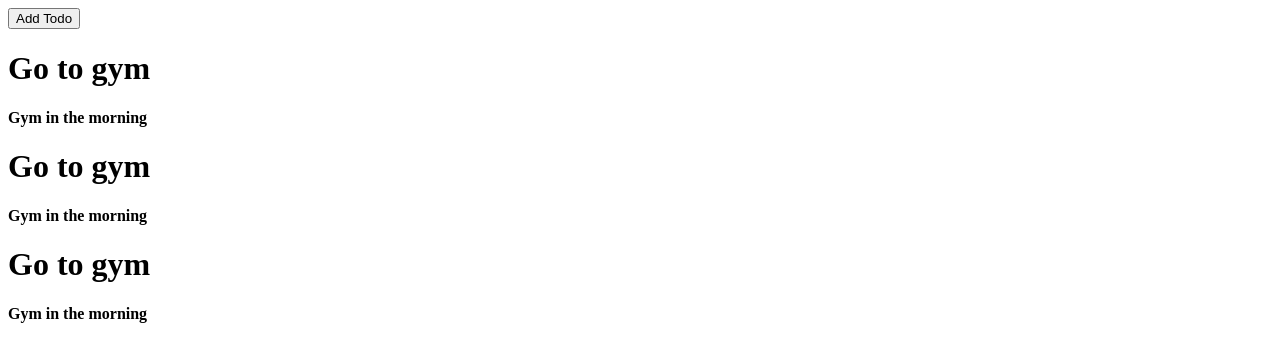
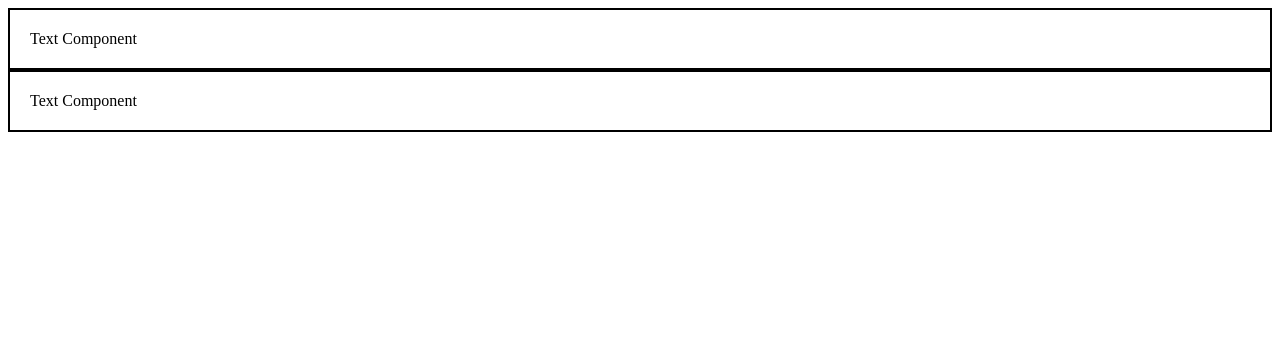
Before and after one commit to junaidahmed-One/Cohort-in-class-coding, a React (Vite) app in the folder week-6/react-deep-dive/: page / in a window 1280 px wide. Shown: the top 362 px of the page. Built offline with nearby package versions, Linux system fonts and the light colour scheme.

Commit message:
learnt about Wrapper components

```diff
--- a/week-6/react-deep-dive/src/App.jsx
+++ b/week-6/react-deep-dive/src/App.jsx
@@ -3,56 +3,26 @@ import { memo } from "react";
 
 let counter = 4;
 function App() {
-	const [todos, setTodos] = useState([
-		{
-			id: 1,
-			title: "Go to gym",
-			description: "Gym in the morning",
-		},
-		{
-			id: 2,
-			title: "Go to gym",
-			description: "Gym in the morning",
-		},
-		{
-			id: 3,
-			title: "Go to gym",
-			description: "Gym in the morning",
-		},
-	]);
-
-	function addTodo() {
-		setTodos([
-			...todos,
-			{
-				id: counter++,
-				title: Math.random(),
-				description: Math.random(),
-			},
-		]);
-	}
-
 	return (
 		<div>
-			<button onClick={addTodo}>Add Todo</button>
-			{todos.map((todo) => (
-				<Todo
-					key={todo.id}
-					title={todo.title}
-					description={todo.description}
-				></Todo>
-			))}
+			<CardWrapper>
+				<TextComponent></TextComponent>
+			</CardWrapper>
+			<CardWrapper>
+				<TextComponent></TextComponent>
+			</CardWrapper>
 		</div>
 	);
 }
 
-function Todo({ title, description }) {
+function CardWrapper({ children }) {
 	return (
-		<div>
-			<h1>{title}</h1>
-			<h4>{description}</h4>
-		</div>
+		<div style={{ border: "2px solid black", padding: 20 }}>{children}</div>
 	);
 }
 
+function TextComponent() {
+	return <div>Text Component</div>;
+}
+
 export default App;
```
